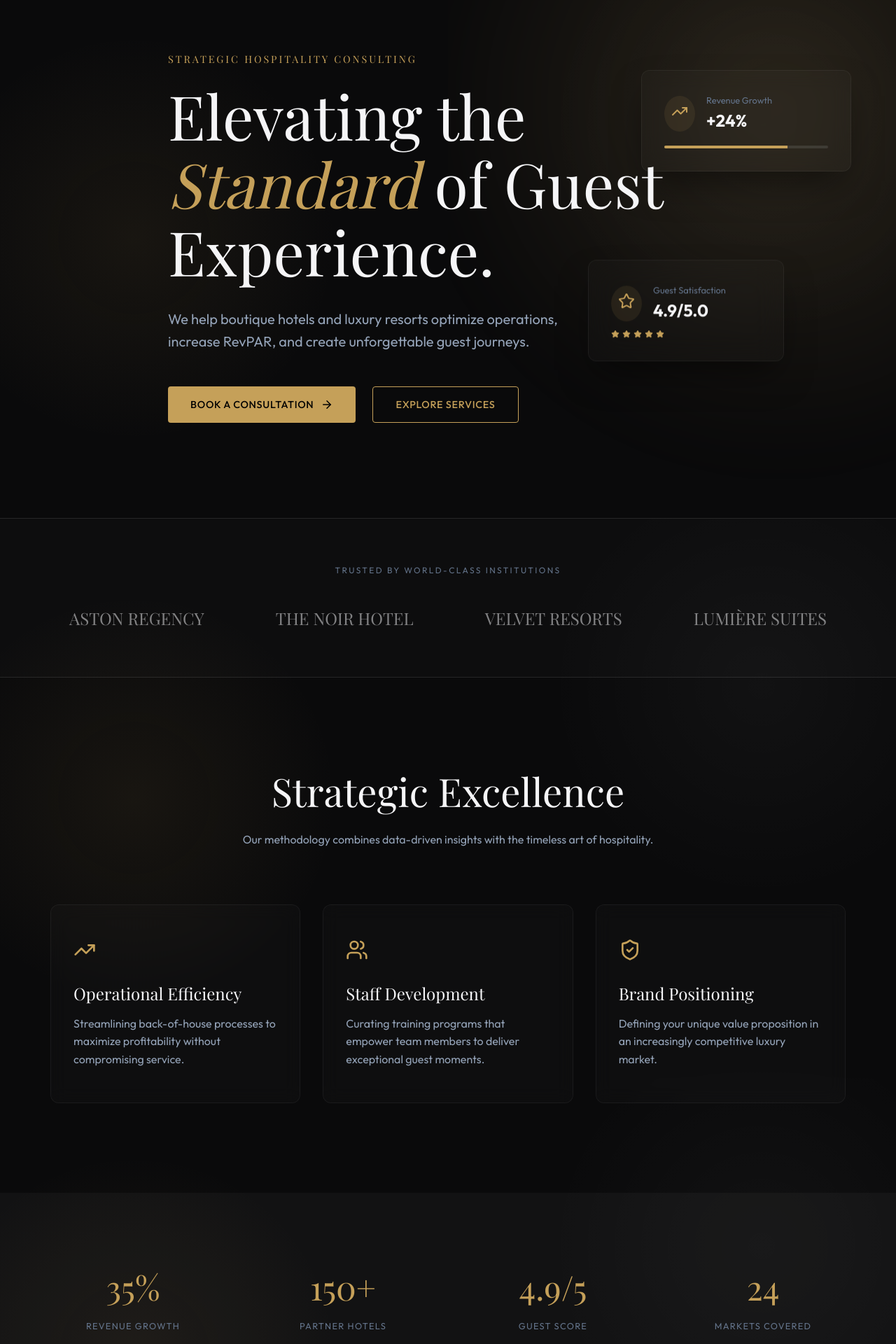
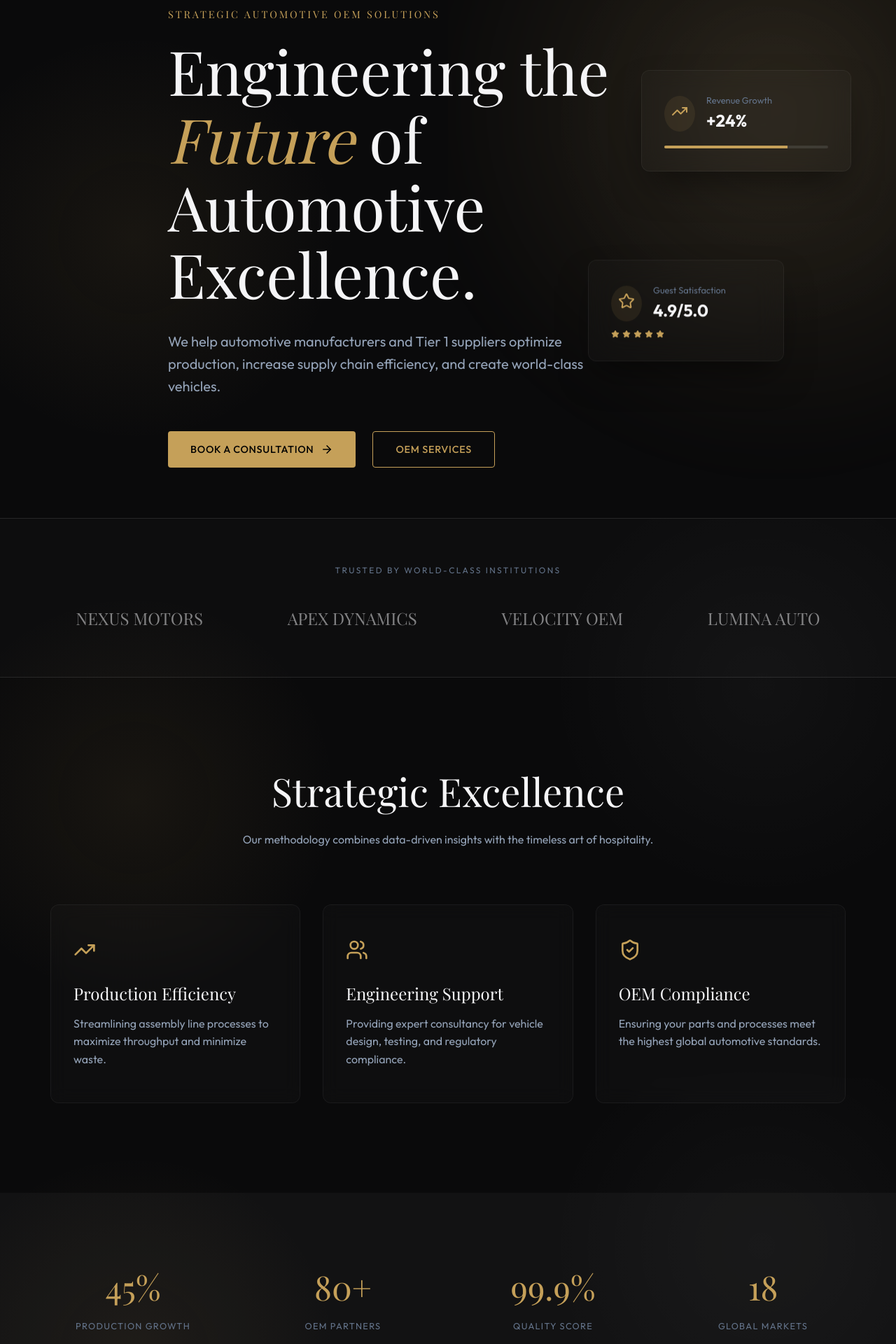
Before and after one commit to smitbahadure1/cars, a React (Vite) app: page / in a window 1280 px wide. Shown: the part 60-1980 px from the top of the page at 70% size. Built offline with nearby package versions, Linux system fonts and the light colour scheme; a web font is replaced by a local one.

Commit message:
Rebrand to Smit Automotive with OEM focus (sa=oem changes)

```diff
--- a/index.html
+++ b/index.html
@@ -5,28 +5,28 @@
   <meta charset="UTF-8" />
   <link rel="icon" type="image/svg+xml" href="/vite.svg" />
   <meta name="viewport" content="width=device-width, initial-scale=1.0" />
-  <title>LuxeConsult | Premium Hospitality Consulting & Revenue Strategy</title>
+  <title>Smit Automotive | Premium OEM Automotive Solutions & Strategy</title>
   <meta name="description"
-    content="LuxeConsult provides premium hospitality consulting services, operational excellence audits, and strategic brand positioning for luxury boutique hotels and world-class resorts." />
+    content="Smit Automotive provides premium OEM consulting services, manufacturing excellence audits, and strategic brand positioning for car manufacturers and Tier 1 suppliers." />
   <meta name="keywords"
-    content="hospitality consulting, hotel management, RevPAR growth, guest experience design, luxury resort consulting, hotel operational excellence" />
-  <meta name="author" content="LuxeConsult" />
-  <link rel="canonical" href="https://luxeconsult.com" />
+    content="automotive consulting, OEM parts, car manufacturing, supply chain optimization, automotive engineering, OEM strategy" />
+  <meta name="author" content="Smit Automotive" />
+  <link rel="canonical" href="https://smitautomotive.com" />
 
   <!-- Open Graph / Social Media Meta Tags -->
-  <meta property="og:title" content="LuxeConsult | Strategic Hospitality Consulting" />
+  <meta property="og:title" content="Smit Automotive | Strategic OEM Consulting" />
   <meta property="og:description"
-    content="Elevating the standard of guest experience through strategic operational excellence and revenue growth." />
+    content="Engineering the future of automotive performance through strategic operational excellence and OEM growth." />
   <meta property="og:type" content="website" />
-  <meta property="og:url" content="https://luxeconsult.com" />
-  <meta property="og:site_name" content="LuxeConsult" />
+  <meta property="og:url" content="https://smitautomotive.com" />
+  <meta property="og:site_name" content="Smit Automotive" />
   <meta property="og:image" content="/og-image.jpg" />
 
   <!-- Twitter Card Meta Tags -->
   <meta name="twitter:card" content="summary_large_image" />
-  <meta name="twitter:title" content="LuxeConsult | Strategic Hospitality Consulting" />
+  <meta name="twitter:title" content="Smit Automotive | Strategic OEM Consulting" />
   <meta name="twitter:description"
-    content="Elevating the standard of guest experience through strategic operational excellence." />
+    content="Engineering the future of automotive performance through strategic operational excellence." />
   <meta name="twitter:image" content="/og-image.jpg" />
 </head>
 
--- a/src/components/Footer.jsx
+++ b/src/components/Footer.jsx
@@ -9,10 +9,9 @@ const Footer = () => {
             <div className="container">
                 <div style={{ display: 'grid', gridTemplateColumns: 'repeat(auto-fit, minmax(250px, 1fr))', gap: '4rem', marginBottom: '4rem' }}>
                     <div>
-                        <div className="logo" style={{ marginBottom: '1.5rem' }}>LuxeConsult</div>
+                        <div className="logo" style={{ marginBottom: '1.5rem' }}>SmitAutomotive</div>
                         <p style={{ color: 'var(--text-secondary)', maxWidth: '300px' }}>
-                            Elevating hospitality standards through strategic consulting and operational excellence.
-                            Transforming visions into world-class guest experiences.
+                            Elevating automotive engineering standards through strategic OEM consulting and manufacturing excellence.
                         </p>
                     </div>
 
@@ -40,14 +39,14 @@ const Footer = () => {
                         <div style={{ display: 'flex', gap: '1.5rem', marginTop: '1rem' }}>
                             <motion.a whileHover={{ color: 'var(--accent-gold)', y: -3 }} href="#" style={{ color: 'var(--text-secondary)' }}><Linkedin size={20} /></motion.a>
                             <motion.a whileHover={{ color: 'var(--accent-gold)', y: -3 }} href="#" style={{ color: 'var(--text-secondary)' }}><Instagram size={20} /></motion.a>
-                            <motion.a whileHover={{ color: 'var(--accent-gold)', y: -3 }} href="mailto:contact@luxeconsult.com" style={{ color: 'var(--text-secondary)' }}><Mail size={20} /></motion.a>
+                            <motion.a whileHover={{ color: 'var(--accent-gold)', y: -3 }} href="mailto:contact@smitautomotive.com" style={{ color: 'var(--text-secondary)' }}><Mail size={20} /></motion.a>
                         </div>
                     </div>
                 </div>
 
                 <div style={{ borderTop: '1px solid var(--border)', paddingTop: '2rem', display: 'flex', justifyContent: 'space-between', alignItems: 'center', flexWrap: 'wrap', gap: '1rem' }}>
                     <p style={{ fontSize: '0.8rem', color: 'var(--text-tertiary)' }}>
-                        © 2026 LuxeConsult Hospitality Practice. All rights reserved.
+                        © 2026 Smit Automotive Practice. All rights reserved.
                     </p>
                     <div style={{ display: 'flex', gap: '2rem' }}>
                         <a href="#" style={{ fontSize: '0.8rem', color: 'var(--text-tertiary)' }}>Privacy Policy</a>
--- a/src/components/Header.jsx
+++ b/src/components/Header.jsx
@@ -26,7 +26,7 @@ const Header = () => {
     <header className={`nav-header ${isScrolled ? 'scrolled' : ''}`}>
       <div className="container nav-content">
         <NavLink to="/" className="logo">
-          Luxe<span>Consult</span>
+          Smit<span>Automotive</span>
         </NavLink>
 
         <nav className="nav-links">
--- a/src/pages/About.jsx
+++ b/src/pages/About.jsx
@@ -14,19 +14,19 @@ const About = () => {
                         <h4 style={{ color: 'var(--accent-gold)', marginBottom: '1.5rem', letterSpacing: '0.2em', textTransform: 'uppercase', fontSize: '0.9rem' }}>
                             The Practice
                         </h4>
-                        <h1 style={{ fontSize: '4rem', marginBottom: '2rem' }}>Experience Meets <span style={{ fontStyle: 'italic' }}>Insight.</span></h1>
+                        <h1 style={{ fontSize: '4rem', marginBottom: '2rem' }}>Experience Meets <span style={{ fontStyle: 'italic' }}>Precision.</span></h1>
                         <p style={{ fontSize: '1.1rem', color: 'var(--text-secondary)', marginBottom: '2rem' }}>
-                            Founded by industry veterans with over three decades of collective experience in luxury hospitality management,
-                            LuxeConsult was born from a simple observation: the most successful properties are those that balance technical
-                            operational rigor with human-centric hospitality.
+                            Founded by automotive industry veterans with over three decades of collective experience in OEM manufacturing and engineering,
+                            Smit Automotive was born from a singular mission: to help manufacturers solve complex production challenges through
+                            technical precision and strategic innovation.
                         </p>
                         <p style={{ fontSize: '1.1rem', color: 'var(--text-secondary)', marginBottom: '2.5rem' }}>
-                            We don't just provide reports; we embed ourselves within your team to drive cultural and operational change
-                            that yields measurable financial results.
+                            We don't just provide reports; we embed ourselves within your engineering teams to drive operational changes
+                            that yield measurable improvements in quality and throughput.
                         </p>
                         <div style={{ display: 'grid', gridTemplateColumns: '1fr 1fr', gap: '2rem' }}>
                             <StatCounter value={15} suffix="+" label="Years Experience" />
-                            <StatCounter value={80} suffix="+" label="Luxury Properties" />
+                            <StatCounter value={80} suffix="+" label="OEM Partners" />
                         </div>
                     </motion.div>
 
@@ -47,9 +47,9 @@ const About = () => {
                         {/* Overlay card */}
                         <div className="glass" style={{ position: 'absolute', bottom: '-2rem', left: '-2rem', padding: '2.5rem', maxWidth: '300px', borderLeft: '4px solid var(--accent-gold)' }}>
                             <p style={{ fontStyle: 'italic', marginBottom: '1rem', color: '#fff' }}>
-                                "Hospitality is not a department, it's a philosophy that must permeate every level of an organization."
+                                "Engineering excellence is not just about the parts, it's about the precision of the process that creates them."
                             </p>
-                            <div style={{ fontWeight: 600 }}>Alexander Sterling</div>
+                            <div style={{ fontWeight: 600 }}>Smit Bahadure</div>
                             <div style={{ fontSize: '0.8rem', color: 'var(--text-tertiary)' }}>Principal Consultant</div>
                         </div>
                     </motion.div>
--- a/src/pages/Home.jsx
+++ b/src/pages/Home.jsx
@@ -19,20 +19,20 @@ const Home = () => {
                         style={{ maxWidth: '800px', position: 'relative', zIndex: 2 }}
                     >
                         <h4 style={{ color: 'var(--accent-gold)', marginBottom: '1.5rem', letterSpacing: '0.2em', textTransform: 'uppercase', fontSize: '0.9rem' }}>
-                            Strategic Hospitality Consulting
+                            Strategic Automotive OEM Solutions
                         </h4>
                         <h1 style={{ fontSize: 'clamp(3rem, 8vw, 5.5rem)', marginBottom: '2rem', lineHeight: 1.1 }}>
-                            Elevating the <span style={{ fontStyle: 'italic', color: 'var(--accent-gold)' }}>Standard</span> of Guest Experience.
+                            Engineering the <span style={{ fontStyle: 'italic', color: 'var(--accent-gold)' }}>Future</span> of Automotive Excellence.
                         </h1>
                         <p style={{ fontSize: '1.25rem', color: 'var(--text-secondary)', marginBottom: '3rem', maxWidth: '600px' }}>
-                            We help boutique hotels and luxury resorts optimize operations, increase RevPAR, and create unforgettable guest journeys.
+                            We help automotive manufacturers and Tier 1 suppliers optimize production, increase supply chain efficiency, and create world-class vehicles.
                         </p>
                         <div style={{ display: 'flex', gap: '1.5rem', flexWrap: 'wrap' }}>
                             <button className="btn btn-primary" onClick={() => navigate('/contact')}>
                                 Book a Consultation <ArrowRight size={18} style={{ marginLeft: '10px' }} />
                             </button>
                             <button className="btn btn-outline" onClick={() => navigate('/services')}>
-                                Explore Services
+                                OEM Services
                             </button>
                         </div>
                     </motion.div>
@@ -129,10 +129,10 @@ const Home = () => {
                         Trusted by World-Class Institutions
                     </p>
                     <div style={{ display: 'flex', justifyContent: 'space-around', alignItems: 'center', opacity: 0.5, flexWrap: 'wrap', gap: '3rem' }}>
-                        <span style={{ fontFamily: 'var(--font-heading)', fontSize: '1.5rem' }}>ASTON REGENCY</span>
-                        <span style={{ fontFamily: 'var(--font-heading)', fontSize: '1.5rem' }}>THE NOIR HOTEL</span>
-                        <span style={{ fontFamily: 'var(--font-heading)', fontSize: '1.5rem' }}>VELVET RESORTS</span>
-                        <span style={{ fontFamily: 'var(--font-heading)', fontSize: '1.5rem' }}>LUMIÈRE SUITES</span>
+                        <span style={{ fontFamily: 'var(--font-heading)', fontSize: '1.5rem' }}>NEXUS MOTORS</span>
+                        <span style={{ fontFamily: 'var(--font-heading)', fontSize: '1.5rem' }}>APEX DYNAMICS</span>
+                        <span style={{ fontFamily: 'var(--font-heading)', fontSize: '1.5rem' }}>VELOCITY OEM</span>
+                        <span style={{ fontFamily: 'var(--font-heading)', fontSize: '1.5rem' }}>LUMINA AUTO</span>
                     </div>
                 </div>
             </section>
@@ -149,9 +149,9 @@ const Home = () => {
 
                     <div style={{ display: 'grid', gridTemplateColumns: 'repeat(auto-fit, minmax(300px, 1fr))', gap: '2rem' }}>
                         {[
-                            { icon: <TrendingUp size={32} />, title: 'Operational Efficiency', desc: 'Streamlining back-of-house processes to maximize profitability without compromising service.' },
-                            { icon: <Users size={32} />, title: 'Staff Development', desc: 'Curating training programs that empower team members to deliver exceptional guest moments.' },
-                            { icon: <ShieldCheck size={32} />, title: 'Brand Positioning', desc: 'Defining your unique value proposition in an increasingly competitive luxury market.' }
+                            { icon: <TrendingUp size={32} />, title: 'Production Efficiency', desc: 'Streamlining assembly line processes to maximize throughput and minimize waste.' },
+                            { icon: <Users size={32} />, title: 'Engineering Support', desc: 'Providing expert consultancy for vehicle design, testing, and regulatory compliance.' },
+                            { icon: <ShieldCheck size={32} />, title: 'OEM Compliance', desc: 'Ensuring your parts and processes meet the highest global automotive standards.' }
                         ].map((pillar, idx) => (
                             <motion.div
                                 key={idx}
@@ -177,10 +177,10 @@ const Home = () => {
                 <div className="container">
                     <div style={{ display: 'grid', gridTemplateColumns: 'repeat(auto-fit, minmax(200px, 1fr))', gap: '4rem', textAlign: 'center' }}>
                         {[
-                            { label: 'Revenue Growth', value: '35%' },
-                            { label: 'Partner Hotels', value: '150+' },
-                            { label: 'Guest Score', value: '4.9/5' },
-                            { label: 'Markets Covered', value: '24' }
+                            { label: 'Production Growth', value: '45%' },
+                            { label: 'OEM Partners', value: '80+' },
+                            { label: 'Quality Score', value: '99.9%' },
+                            { label: 'Global Markets', value: '18' }
                         ].map((stat, idx) => (
                             <motion.div
                                 key={idx}
--- a/src/pages/Services.jsx
+++ b/src/pages/Services.jsx
@@ -5,39 +5,39 @@ import { Layout, Globe, PenTool, BarChart, Users, Heart } from 'lucide-react';
 const services = [
     {
         icon: <BarChart size={32} />,
-        title: 'Operational Audit & Optimization',
-        desc: 'Deep-dive analysis of P&L, SOPs, and departmental workflows to identify hidden efficiencies.',
-        features: ['Cost Control Strategies', 'Process Re-engineering', 'Tech Stack Integration']
+        title: 'Manufacturing Process Audit',
+        desc: 'Deep-dive analysis of assembly lines, supply chain logistics, and production workflows to identify hidden efficiencies.',
+        features: ['JIT Inventory Optimization', 'Robotic Integration', 'Six Sigma Audits']
     },
     {
         icon: <Layout size={32} />,
-        title: 'Brand Identity & Positioning',
-        desc: 'Crafting a unique narrative and visual language that resonates with the modern luxury guest.',
-        features: ['Market Gap Analysis', 'Concept Development', 'Guest Persona Mapping']
+        title: 'OEM Brand Positioning',
+        desc: 'Crafting a unique value proposition for Tier 1 and Tier 2 suppliers in the competitive automotive landscape.',
+        features: ['Global Market Analysis', 'OEM Partner Mapping', 'Competitive Benchmarking']
     },
     {
         icon: <Users size={32} />,
-        title: 'Talent Culture & Training',
-        desc: 'Building high-performance teams through bespoke training programs and cultural alignment.',
-        features: ['Service Excellence Workshops', 'Leadership Coaching', 'Recruitment Strategy']
+        title: 'Engineering Culture & Training',
+        desc: 'Building high-performance technical teams through bespoke training programs and engineering excellence.',
+        features: ['CAD/CAM Workshops', 'Technical Leadership', 'Advanced R&D Training']
     },
     {
         icon: <Globe size={32} />,
-        title: 'Revenue Management',
-        desc: 'Sophisticated pricing strategies to maximize RevPAR and TrevPAR across all seasons.',
-        features: ['Dynamic Pricing Models', 'Distribution Audit', 'Ancillary Revenue Growth']
+        title: 'Supply Chain Management',
+        desc: 'Sophisticated logistics strategies to maximize part availability and minimize production downtime.',
+        features: ['Global Sourcing Audits', 'Vendor Management', 'Risk Mitigation Planning']
     },
     {
         icon: <PenTool size={32} />,
-        title: 'Pre-Opening Consulting',
-        desc: 'Turning architectural plans into living, breathing hotel operations through structured launches.',
-        features: ['Critical Path Management', 'OS&E Procurement', 'Soft Launch Oversight']
+        title: 'Prototyping & R&D Consulting',
+        desc: 'Turning concepts into road-ready prototypes through structured engineering phases.',
+        features: ['Phase Gate Management', 'Materials Engineering', 'Safety Testing Oversight']
     },
     {
         icon: <Heart size={32} />,
-        title: 'Guest Experience Design',
-        desc: 'Mapping and perfecting every touchpoint of the guest journey from booking to departure.',
-        features: ['Touchpoint Audit', 'Signature Service Rituals', 'Loyalty Program Design']
+        title: 'Vehicle Quality Assurance',
+        desc: 'Mapping and perfecting every technical specification from design to delivery.',
+        features: ['ISO Standards Compliance', 'Zero-Defect Strategy', 'Testing Protocol Design']
     }
 ];
 
@@ -51,7 +51,7 @@ const Services = () => {
                     </h4>
                     <h1 style={{ fontSize: '4rem', marginBottom: '2rem' }}>Comprehensive <span style={{ fontStyle: 'italic' }}>Expertise</span></h1>
                     <p style={{ fontSize: '1.2rem', color: 'var(--text-secondary)' }}>
-                        We provide specialized consulting across the entire hospitality value chain, tailored to your property's unique challenges.
+                        We provide specialized consulting across the entire automotive value chain, tailored to your manufacturing challenges.
                     </p>
                 </div>
 
```
